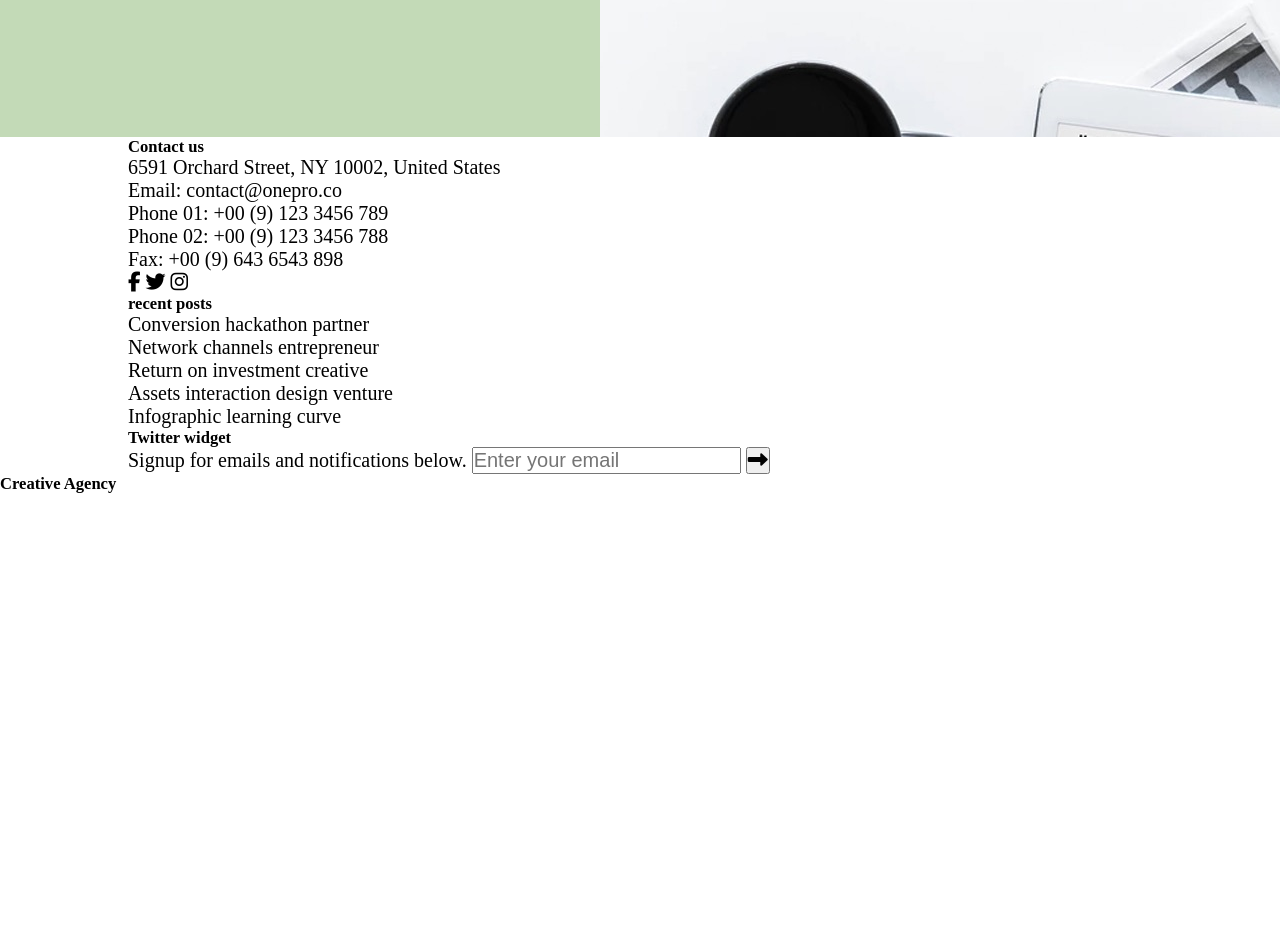
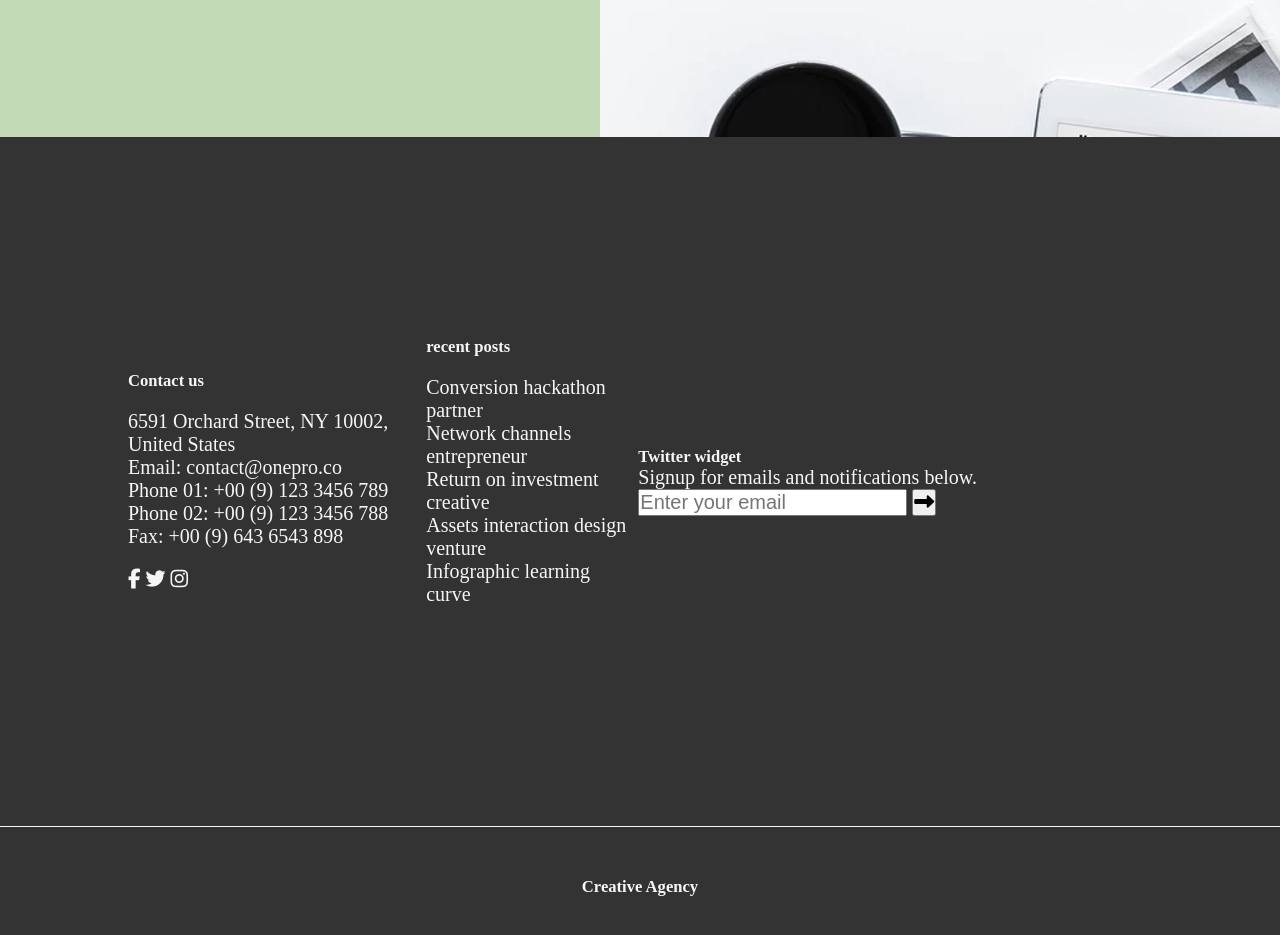
Before and after one commit to justinv416/Agency-Creative, a plain HTML site: page index.html in a window 1280 px wide. Shown: the part 4860-5795 px from the top of the page. Before the commit the page ends 5353 px from the top, so only its background shows below. Drawn offline with nearby package versions, Linux system fonts and the light colour scheme.

Commit message:
added styles

```diff
--- a/styles/style.css
+++ b/styles/style.css
@@ -23,8 +23,15 @@ a {
   max-width: 2160px;
 }
 
-header {
+#header-main {
   background: url(../../../assets/home-1.jpeg);
+  background-size: cover;
+  background-position: center;
+  height: 100vh;
+}
+
+#header-blog {
+  background: url(../../../assets/blog-1.jpeg);
   background-size: cover;
   background-position: center;
   height: 100vh;
@@ -361,9 +368,33 @@ header {
   text-transform: upppercase;
 }
 
-#footer {
+.footer {
   background: #333;
   color: #F6F6F6;
+}
+.footer .wrapper {
+  display: -webkit-box;
+  display: -ms-flexbox;
+  display: flex;
+  padding: 200px 0;
+  -webkit-box-align: center;
+      -ms-flex-align: center;
+          align-items: center;
+  -webkit-box-pack: space-evenly;
+      -ms-flex-pack: space-evenly;
+          justify-content: space-evenly;
+}
+.footer__contact ul {
+  margin: 20px 0;
+}
+.footer__posts ul {
+  margin: 20px 0;
+}
+
+.footer__logo {
+  text-align: center;
+  padding: 50px 0;
+  border-top: 1px solid #F6F6F6;
 }
 
 * {
```
